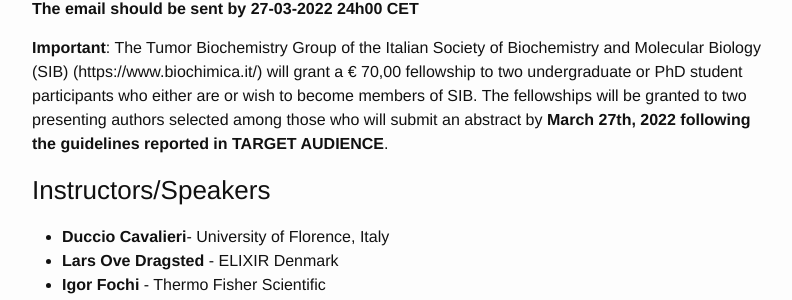
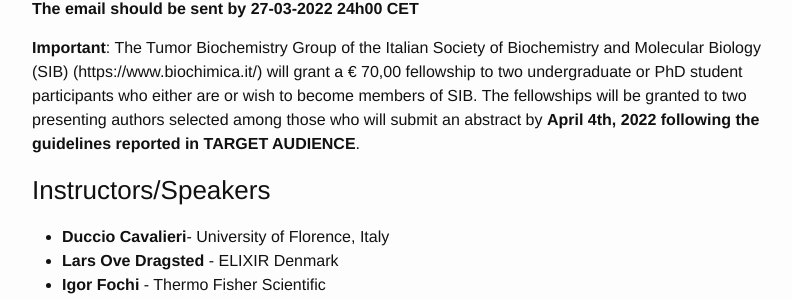
Before and after one commit to ELIXIR-IIB-training/website, a Jekyll site: the page built from _posts/2022-04-28-metabolomics-and-integrative-omics-Bari.md, in a window 1280 px wide and 900 px high, scrolled down 1567 px. Shown: the part 149-449 px from the top of the window, without its empty margins (238-1030 px from the left). Built offline with Jekyll 4.4.1, drawn with Linux system fonts in a browser that asks for light colours.

Commit message:
Update 2022-04-28-metabolomics-and-integrative-omics-Bari.md

```diff
--- a/_posts/2022-04-28-metabolomics-and-integrative-omics-Bari.md
+++ b/_posts/2022-04-28-metabolomics-and-integrative-omics-Bari.md
@@ -76,7 +76,7 @@ Email subject: Fee NAME SURNAME
 **The email should be sent by 27-03-2022 24h00 CET**
 <br>
 
-**Important**: The Tumor Biochemistry Group of the Italian Society of Biochemistry and Molecular Biology (SIB) (https://www.biochimica.it/) will grant a € 70,00 fellowship to two undergraduate or PhD student participants who either are or wish to become members of SIB. The fellowships will be granted to two presenting authors selected among those who will submit an abstract by **March 27th, 2022 following the guidelines reported in TARGET AUDIENCE**. <br>
+**Important**: The Tumor Biochemistry Group of the Italian Society of Biochemistry and Molecular Biology (SIB) (https://www.biochimica.it/) will grant a € 70,00 fellowship to two undergraduate or PhD student participants who either are or wish to become members of SIB. The fellowships will be granted to two presenting authors selected among those who will submit an abstract by **April 4th, 2022 following the guidelines reported in TARGET AUDIENCE**. <br>
 
 ### Instructors/Speakers
 - **Duccio Cavalieri**- University of Florence, Italy
```
